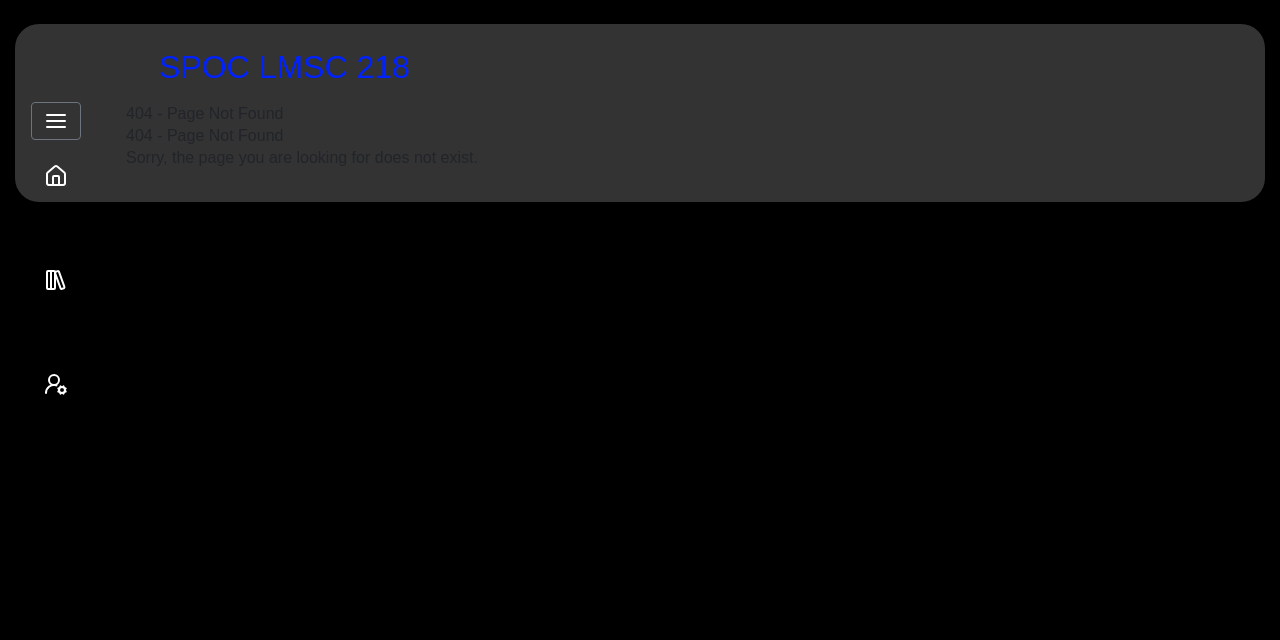
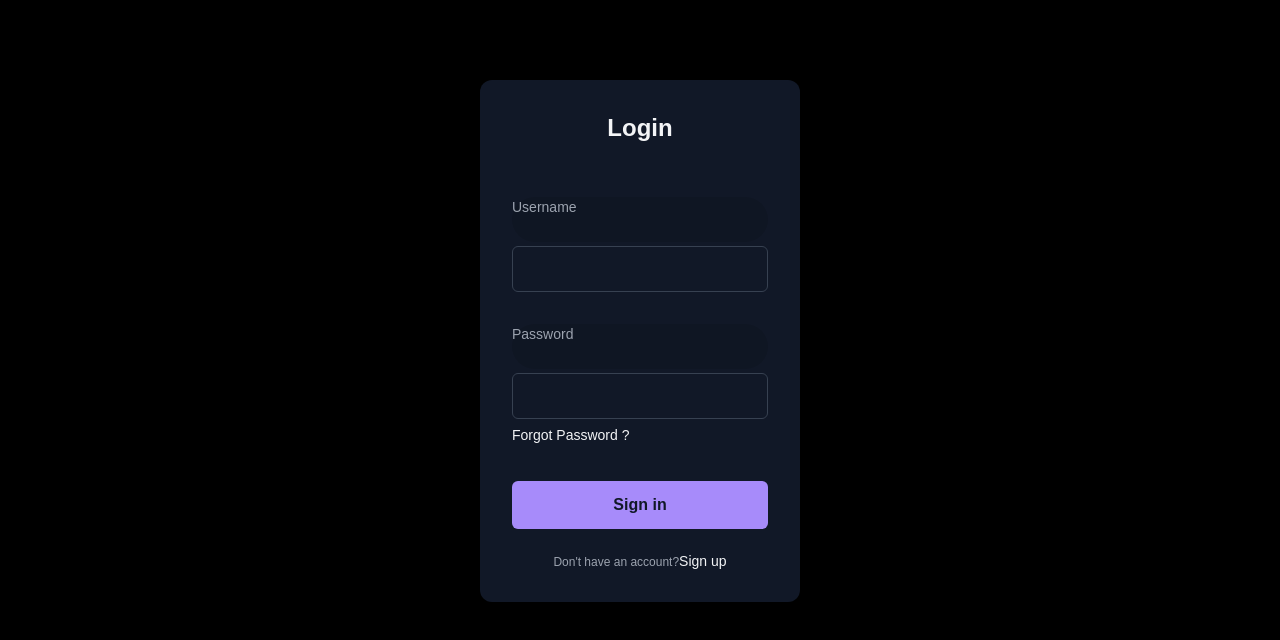
Before and after one commit to Redcraft78210/SPOC-LMSC, a React (Create React App) app in the folder client/: page /login in a window 1280 px wide. Before the commit this address had no page. Shown: the top 640 px of the page. Built offline with nearby package versions, Linux system fonts and the light colour scheme.

Commit message:
remiose en place comme il faut l'app et la login page

```diff
--- a/client/src/App.js
+++ b/client/src/App.js
@@ -4,13 +4,8 @@ import './index.css';
 
 import NavigationBar from './components/NavigationBar'
 import Dashboard from './pages/Dashboard';
+import LoginPage from './pages/LoginPage';
 
-const routeConfig = [
-  { path: '/', content: 'Home' },
-  { path: '/profile', content: 'Profile' },
-  { path: '/courses-library', content: 'Courses' },
-  { path: '*', content: '' },
-];
 
 function App() {
   return (
@@ -19,9 +14,10 @@ function App() {
         {/* Main Content */}
         <div className="container mt-4">
           <Routes>
-            {routeConfig.map((route, index) => (
-              <Route key={index} path={route.path} element={<Dashboard Content={route.content} />} />
-            ))}
+            <Route path="/login" element={<LoginPage />} />
+            <Route path="/profile" element={<Dashboard Content="Profile" />} />
+            <Route path="/courses-library" element={<Dashboard Content="CoursesLibrary" />} />
+            <Route path="*" element={<Dashboard Content="Home" />} />
           </Routes>
         </div>
       </div>
--- /dev/null
+++ b/client/src/pages/LoginPage.js
@@ -0,0 +1,55 @@
+import React, { useState, useEffect } from 'react'
+import './styles/LoginPage.css'
+const LoginPage = () => {
+    const [isRegistered, setIsRegistered] = useState(true);
+    const [username, setUsername] = useState("");
+    const [password, setPassword] = useState("");
+    const [confirmPassword, setConfirmPassword] = useState("");
+
+    const handleRegisterTrue = () => {
+        setIsRegistered(true);
+    }
+    const handleRegisterFalse = () => {
+        setIsRegistered(false);
+    }
+    const handleSubmit = (e) => {
+        console.log(username + "||" + password)
+        console.log("Is registered ?  " + isRegistered )
+        console.log("if no, " + confirmPassword)
+    }
+    const useEffect = () => {
+        //
+    }
+
+  return (
+        <div className="form-container">
+            {isRegistered ? (<p className="title">Login</p>) : (<p className="title">Register</p>)}
+            <form onSubmit={handleSubmit} className="form">
+                <div className="input-group">
+                    <label htmlFor="username">Username</label>
+                    <input onChange={(e) => {setUsername(e.target.value)}} type="text" name="username" id="username" placeholder=""/>
+                </div>
+                <div className="input-group">
+                    <label htmlFor="password">Password</label>
+                    <input onChange={(e) => {setPassword(e.target.value)}} type="password" name="password" id="password" placeholder=""/>
+                    {!isRegistered && (<label htmlFor="confirmpassword">Confirm Password</label>)}
+                    {!isRegistered && (<input onChange={(e)=> {setConfirmPassword(e.target.value)}} type="password" name='confirmpassword' id='confirmpassword' placeholder="" />)}
+                    <div className="forgot">
+                        <a rel="noopener noreferrer" href="#">Forgot Password ?</a>
+                    </div>
+                </div>
+                <br />
+                {isRegistered ? (<button type="submit" className="sign">Sign in</button>) : (<button type="submit" className="sign">Sign Up</button>)}
+            </form>
+            <br />
+
+            {isRegistered ? (<p className="signup">Don't have an account?
+                <a rel="noopener noreferrer" href="#"  onClick={handleRegisterFalse} className="">Sign up</a>
+            </p>) : (<p className="signup">Already have an account?
+                <a rel="noopener noreferrer" href="#"  onClick={handleRegisterTrue} className="">Sign in</a>
+            </p>)}
+        </div>
+  )
+}
+
+export default LoginPage;
--- /dev/null
+++ b/client/src/pages/styles/LoginPage.css
@@ -0,0 +1,98 @@
+/* From Uiverse.io by Yaya12085 */
+.form-container {
+	margin: 5rem auto;
+  width: 320px;
+  border-radius: 0.75rem;
+  background-color: rgba(17, 24, 39, 1);
+  padding: 2rem;
+  color: rgba(243, 244, 246, 1);
+}
+
+.title {
+  text-align: center;
+  font-size: 1.5rem;
+  line-height: 2rem;
+  font-weight: 700;
+}
+
+.form {
+  margin-top: 1.5rem;
+}
+
+.input-group {
+  margin-top: 0.25rem;
+  font-size: 0.875rem;
+  line-height: 1.25rem;
+}
+
+.input-group label {
+  display: block;
+  color: rgba(156, 163, 175, 1);
+  margin-bottom: 4px;
+}
+
+.input-group input {
+  width: 100%;
+  border-radius: 0.375rem;
+  border: 1px solid rgba(55, 65, 81, 1);
+  outline: 0;
+  background-color: rgba(17, 24, 39, 1);
+  padding: 0.75rem 1rem;
+  color: rgba(243, 244, 246, 1);
+}
+
+.input-group input:focus {
+  border-color: rgba(167, 139, 250);
+}
+
+.forgot {
+  display: flex;
+  justify-content: flex-end;
+  font-size: 0.75rem;
+  line-height: 1rem;
+  color: rgba(156, 163, 175, 1);
+  margin: 8px 0 14px 0;
+}
+
+.forgot a,
+.signup a {
+  color: rgba(243, 244, 246, 1);
+  text-decoration: none;
+  font-size: 14px;
+}
+
+.forgot a:hover,
+.signup a:hover {
+  text-decoration: underline rgba(167, 139, 250, 1);
+}
+
+.sign {
+  display: block;
+  width: 100%;
+  background-color: rgba(167, 139, 250, 1);
+  padding: 0.75rem;
+  text-align: center;
+  color: rgba(17, 24, 39, 1);
+  border: none;
+  border-radius: 0.375rem;
+  font-weight: 600;
+}
+
+.social-message {
+  display: flex;
+  align-items: center;
+  padding-top: 1rem;
+}
+
+.line {
+  height: 1px;
+  flex: 1 1 0%;
+  background-color: rgba(55, 65, 81, 1);
+}
+
+.signup {
+  text-align: center;
+  font-size: 0.75rem;
+  line-height: 1rem;
+  color: rgba(156, 163, 175, 1);
+}
```
